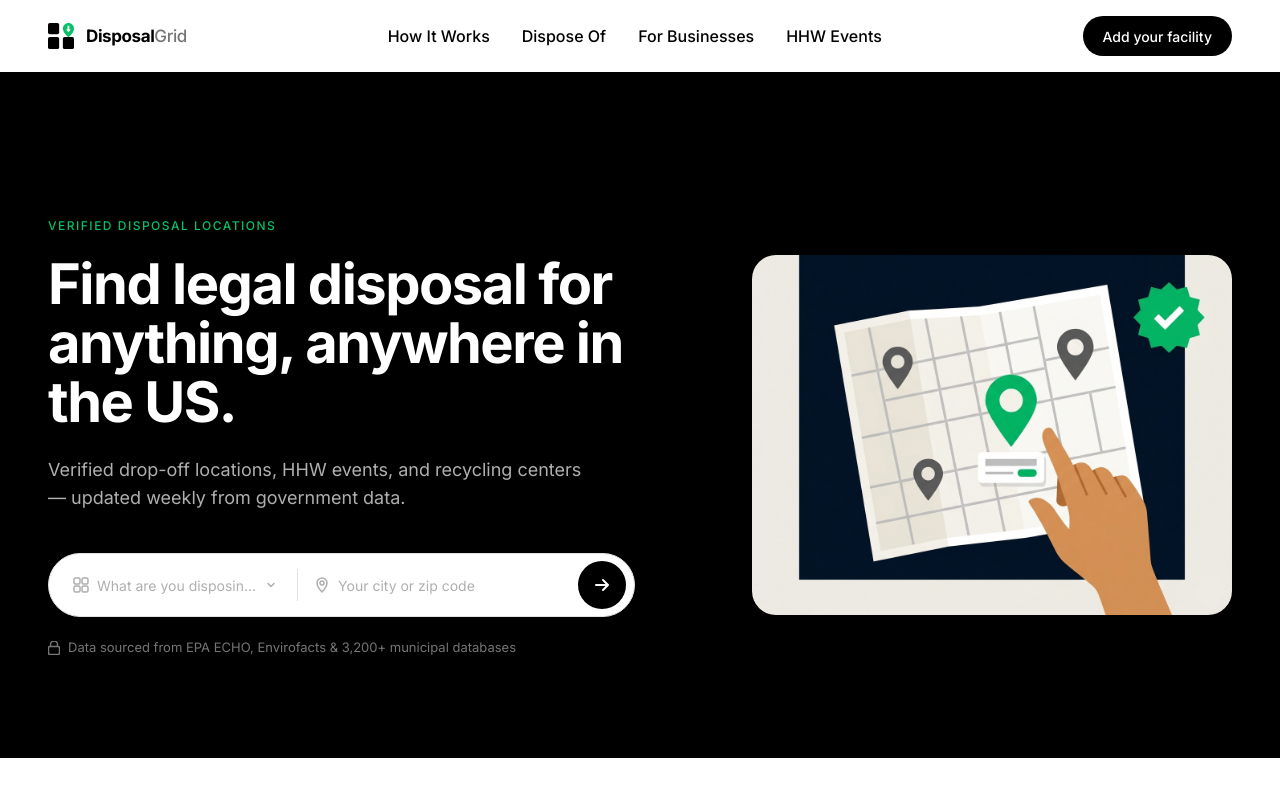
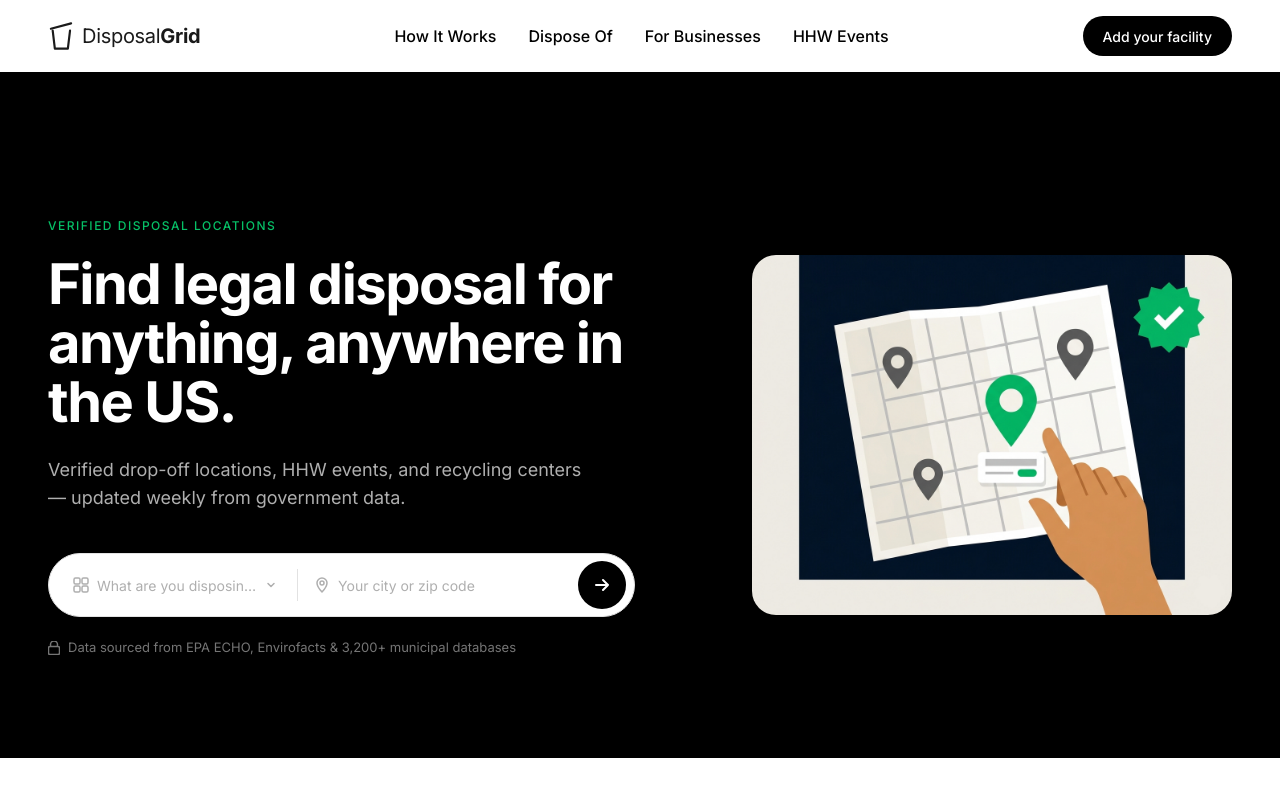
Before and after one commit to Mursaleen7/disposalgrid-monorepo, a Next.js app in the folder site/: page / in a window 1280 px wide. Shown: the top 800 px of the page. Built offline with nearby package versions, Linux system fonts and the light colour scheme.

Commit message:
Update logo to match new design with map pin, recycling symbol and grid shadow

```diff
--- a/site/src/app/sitemap-priority.ts
+++ /dev/null
@@ -1,89 +0,0 @@
-import { MetadataRoute } from 'next';
-import { supabase } from "@/lib/supabase";
-
-/**
- * Priority sitemap — top cities with the most facilities.
- * Submit this one FIRST to Google/Bing before the full sitemap.
- * URL: /sitemap-priority.xml
- */
-
-const BASE_URL = process.env.NEXT_PUBLIC_APP_URL || 'https://www.disposalgrid.com';
-
-// Top 20 US cities by population — highest crawl value
-const TOP_CITIES = [
-  { city: 'New York', state: 'NY' },
-  { city: 'Los Angeles', state: 'CA' },
-  { city: 'Chicago', state: 'IL' },
-  { city: 'Houston', state: 'TX' },
-  { city: 'Phoenix', state: 'AZ' },
-  { city: 'Philadelphia', state: 'PA' },
-  { city: 'San Antonio', state: 'TX' },
-  { city: 'San Diego', state: 'CA' },
-  { city: 'Dallas', state: 'TX' },
-  { city: 'San Jose', state: 'CA' },
-  { city: 'Austin', state: 'TX' },
-  { city: 'Jacksonville', state: 'FL' },
-  { city: 'Fort Worth', state: 'TX' },
-  { city: 'Columbus', state: 'OH' },
-  { city: 'Charlotte', state: 'NC' },
-  { city: 'Indianapolis', state: 'IN' },
-  { city: 'San Francisco', state: 'CA' },
-  { city: 'Seattle', state: 'WA' },
-  { city: 'Denver', state: 'CO' },
-  { city: 'Nashville', state: 'TN' },
-  { city: 'Oklahoma City', state: 'OK' },
-  { city: 'El Paso', state: 'TX' },
-  { city: 'Washington', state: 'DC' },
-  { city: 'Las Vegas', state: 'NV' },
-  { city: 'Louisville', state: 'KY' },
-  { city: 'Memphis', state: 'TN' },
-  { city: 'Portland', state: 'OR' },
-  { city: 'Baltimore', state: 'MD' },
-  { city: 'Milwaukee', state: 'WI' },
-  { city: 'Albuquerque', state: 'NM' },
-];
-
-export default async function sitemapPriority(): Promise<MetadataRoute.Sitemap> {
-  const result: MetadataRoute.Sitemap = [
-    // Core pages — highest priority
-    { url: BASE_URL, lastModified: new Date(), changeFrequency: 'daily', priority: 1.0 },
-    { url: `${BASE_URL}/search`, lastModified: new Date(), changeFrequency: 'always', priority: 0.9 },
-    { url: `${BASE_URL}/materials`, lastModified: new Date(), changeFrequency: 'weekly', priority: 0.9 },
-    { url: `${BASE_URL}/events`, lastModified: new Date(), changeFrequency: 'daily', priority: 0.8 },
-    { url: `${BASE_URL}/dispose-of/electronics`, lastModified: new Date(), changeFrequency: 'weekly', priority: 0.9 },
-    { url: `${BASE_URL}/dispose-of/batteries`, lastModified: new Date(), changeFrequency: 'weekly', priority: 0.9 },
-    { url: `${BASE_URL}/dispose-of/paint-solvents`, lastModified: new Date(), changeFrequency: 'weekly', priority: 0.9 },
-    { url: `${BASE_URL}/dispose-of/motor-oil`, lastModified: new Date(), changeFrequency: 'weekly', priority: 0.9 },
-    { url: `${BASE_URL}/dispose-of/mattresses`, lastModified: new Date(), changeFrequency: 'weekly', priority: 0.8 },
-    { url: `${BASE_URL}/dispose-of/tires`, lastModified: new Date(), changeFrequency: 'weekly', priority: 0.8 },
-  ];
-
-  // Fetch top 5 facilities from each top city
-  for (const { city, state } of TOP_CITIES) {
-    try {
-      const { data } = await supabase
-        .from('facilities')
-        .select('handler_id')
-        .ilike('city', city)
-        .eq('state', state)
-        .limit(5);
-
-      if (data) {
-        for (const fac of data) {
-          result.push({
-            url: `${BASE_URL}/facility/${fac.handler_id}`,
-            lastModified: new Date(),
-            changeFrequency: 'monthly',
-            priority: 0.9, // Higher priority than regular facilities
-          });
-        }
-      }
-    } catch {
-      // Skip city on error
-    }
-  }
-
-  return result;
-}
-
-export const revalidate = 86400;
--- a/site/src/components/ui/logo.tsx
+++ b/site/src/components/ui/logo.tsx
@@ -6,54 +6,47 @@ interface LogoProps {
   className?: string;
 }
 
-/**
- * DisposalGrid Logo — Polished
- *
- * A 2×2 grid logomark where the top-right cell is a location pin.
- * Tight 2px gaps, consistent 2px corner radii, optically balanced pin.
- */
 export function Logo({ variant = "dark", showWordmark = true, className = "" }: LogoProps) {
-  const fill = variant === "dark" ? "#000000" : "#FFFFFF";
-  const accent = "#06C167";
-  const pinDot = variant === "dark" ? "#FFFFFF" : "#000000";
+  const color = variant === "dark" ? "#1a1a1a" : "#FFFFFF";
 
   return (
-    <div className={`flex items-center gap-3 ${className}`}>
-      {/* ─── Logomark ─── */}
+    <div className={`flex items-center gap-2 ${className}`}>
+      {/* ─── Logomark: Minimalist Bin ─── */}
       <svg
         width="26"
-        height="26"
-        viewBox="0 0 28 28"
+        height="32"
+        viewBox="14 6 72 88"
         fill="none"
         xmlns="http://www.w3.org/2000/svg"
         aria-label="DisposalGrid logomark"
       >
-        {/* Bottom-left */}
-        <rect x="0" y="15" width="12" height="13" rx="2" fill={fill} />
-        {/* Bottom-right */}
-        <rect x="16" y="15" width="12" height="13" rx="2" fill={fill} />
-        {/* Top-left */}
-        <rect x="0" y="0" width="12" height="12" rx="2" fill={fill} />
-        {/* Top-right: solid pin base */}
-        <path
-          d="M22 0C18.686 0 16 2.686 16 6c0 4.5 6 9.5 6 9.5s6-5 6-9.5c0-3.314-2.686-6-6-6z"
-          fill={accent}
-        />
-        {/* Top-right: negative space downward arrow */}
-        <path
-          d="M22 10L19.5 7H21V3H23V7H24.5L22 10Z"
-          fill={pinDot}
-        />
+        <g>
+          {/* Bin Body */}
+          <path
+            d="M 27 35 L 33 85 L 69 85 L 75 35"
+            stroke={color}
+            strokeWidth="6"
+            strokeLinecap="round"
+            strokeLinejoin="round"
+          />
+          {/* Floating Bin Lid */}
+          <path
+            d="M 22 30 L 78 15"
+            stroke={color}
+            strokeWidth="6"
+            strokeLinecap="round"
+          />
+        </g>
       </svg>
 
       {/* ─── Wordmark ─── */}
       {showWordmark && (
         <span
-          className="text-[17px] leading-none tracking-[-0.4px] select-none"
-          style={{ color: fill }}
+          className="text-[20px] leading-none tracking-[-0.3px] select-none"
+          style={{ color }}
         >
-          <span className="font-bold">Disposal</span>
-          <span className="font-medium text-uber-gray-500">Grid</span>
+          <span className="font-normal">Disposal</span>
+          <span className="font-bold">Grid</span>
         </span>
       )}
     </div>
```
Also changed, not shown: 1 other file (tests, documents, lock files or other folders).
